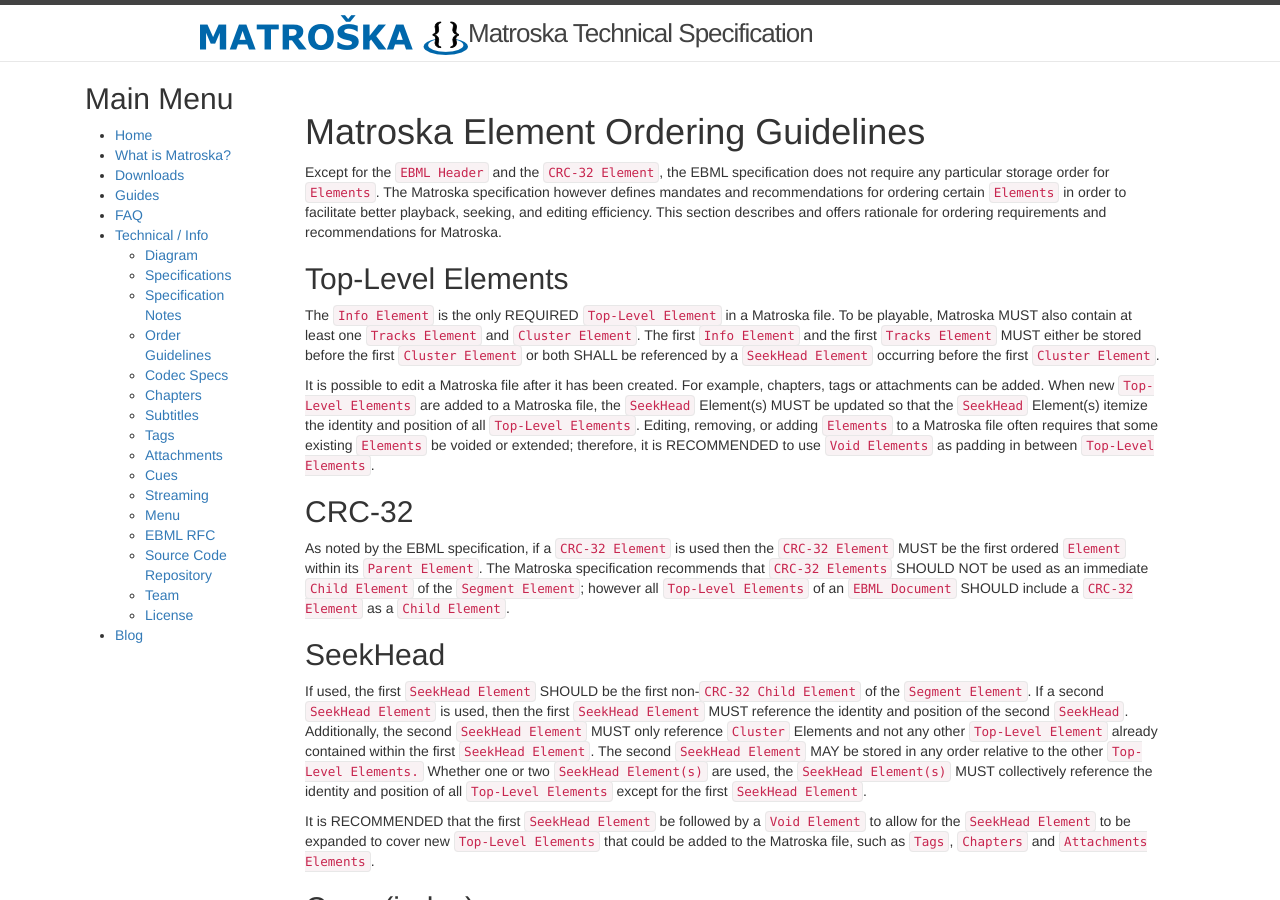
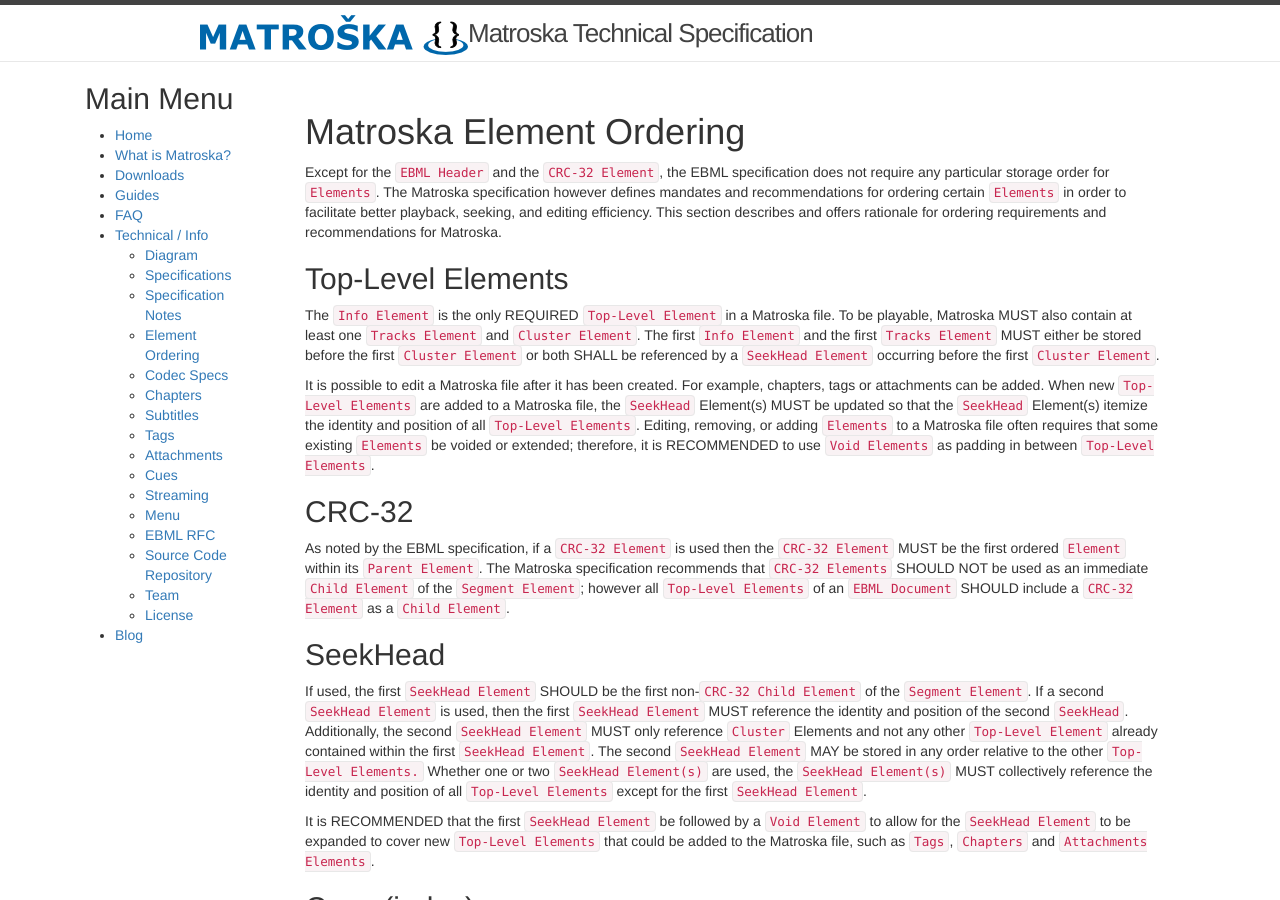
Before and after one commit to ietf-wg-cellar/matroska-specification, a Jekyll site: the page built from ordering.md, in a window 1280 px wide and 900 px high. Built offline with Jekyll 4.4.1, drawn with Linux system fonts in a browser that asks for light colours; our own code applies the rules of GitHub Pages for plain Markdown files.

Commit message:
Drop the word "Guidelines" from the element ordering section
Many of the things in that section are requirements, not guidelines.

```diff
--- a/_includes/sidebar.html
+++ b/_includes/sidebar.html
@@ -10,7 +10,7 @@
 <li><a href="{{ site.baseurl }}/diagram.html" title="Diagram">Diagram</a></li>
 <li><a href="{{ site.baseurl }}/index.html" title="Matroska - Specifications">Specifications</a></li>
 <li><a href="{{ site.baseurl }}/notes.html" title="Specification Notes">Specification Notes</a></li>
-<li><a href="{{ site.baseurl }}/order_guidelines.html" title="EBML Elements Order Guidelines">Order Guidelines</a></li>
+<li><a href="{{ site.baseurl }}/ordering.html" title="EBML Element Ordering">Element Ordering</a></li>
 <li><a href="{{ site.baseurl }}/codec_specs.html" title="Codec Specs">Codec Specs</a></li>
 <li><a href="{{ site.baseurl }}/chapters.html" title="Chapter Specifications">Chapters</a></li>
 <li><a href="{{ site.baseurl }}/subtitles.html" title="Subtitles">Subtitles</a></li>
--- a/order_guidelines.md
+++ b/ordering.md
@@ -1,7 +1,7 @@
 ---
 ---
 
-# Matroska Element Ordering Guidelines
+# Matroska Element Ordering
 
 Except for the `EBML Header` and the `CRC-32 Element`, the EBML specification does not require any particular storage order for `Elements`. The Matroska specification however defines mandates and recommendations for ordering certain `Elements` in order to facilitate better playback, seeking, and editing efficiency. This section describes and offers rationale for ordering requirements and recommendations for Matroska.
 
```
Also changed, not shown: 1 other file.
